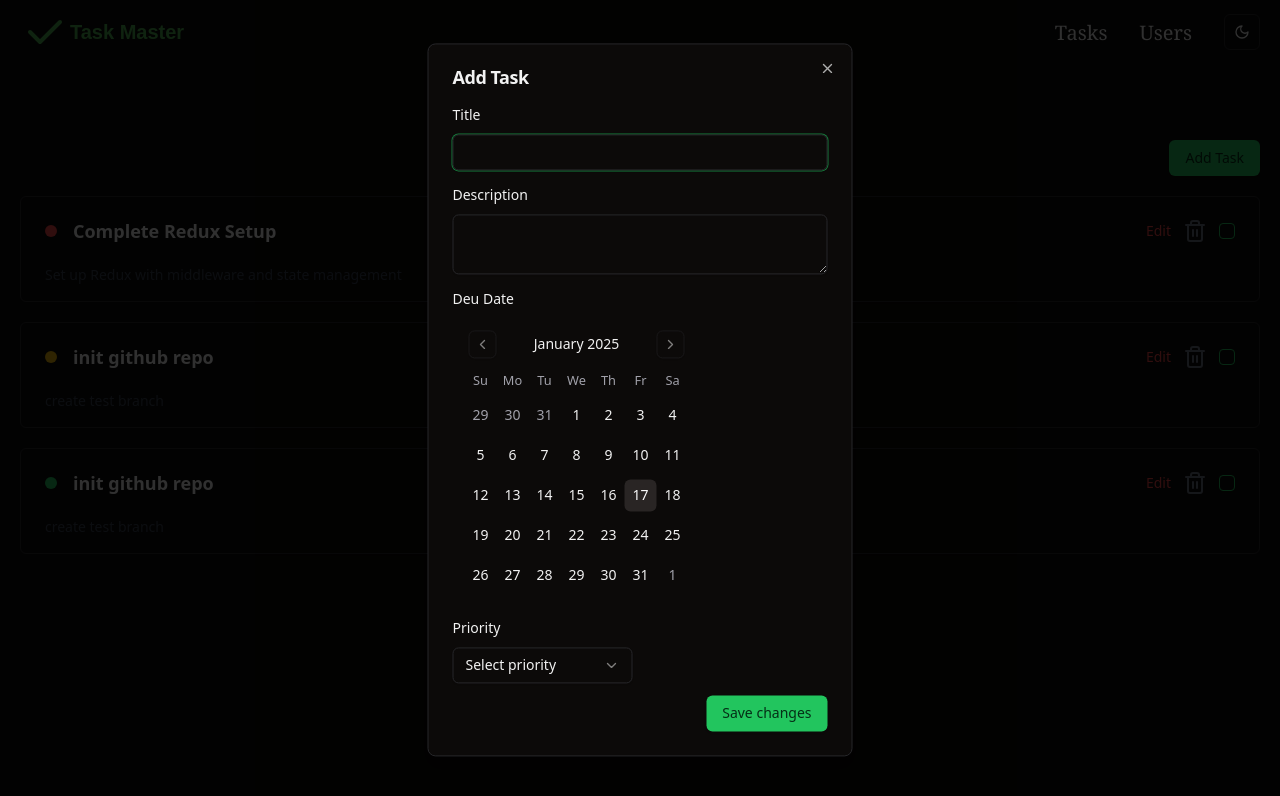
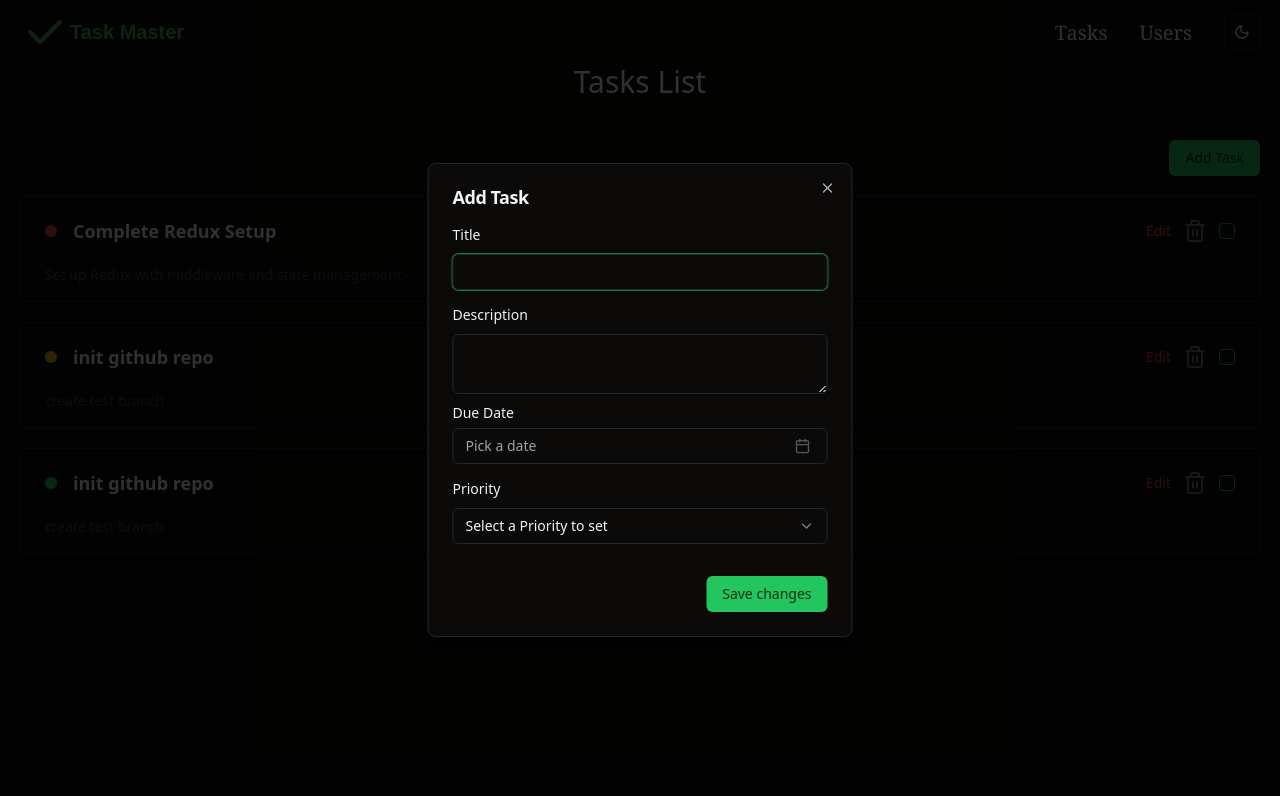
Before and after one commit to Rayhan108/explore-redux-upgraded, a React (Vite) app: page / in a window 1280 px wide. Both pictures are taken after a click on the button "Add Task". Shown: the top 796 px of the page. Built offline with nearby package versions, Linux system fonts and the light colour scheme.

Commit message:
Building the Add Task Form

```diff
--- a/package.json
+++ b/package.json
@@ -15,6 +15,7 @@
     "@radix-ui/react-dialog": "^1.1.4",
     "@radix-ui/react-dropdown-menu": "^2.1.4",
     "@radix-ui/react-label": "^2.1.1",
+    "@radix-ui/react-popover": "^1.1.4",
     "@radix-ui/react-select": "^2.1.4",
     "@radix-ui/react-slot": "^1.1.1",
     "@reduxjs/toolkit": "^2.5.0",
--- /dev/null
+++ b/src/components/ui/popover.tsx
@@ -0,0 +1,31 @@
+import * as React from "react"
+import * as PopoverPrimitive from "@radix-ui/react-popover"
+
+import { cn } from "@/lib/utils"
+
+const Popover = PopoverPrimitive.Root
+
+const PopoverTrigger = PopoverPrimitive.Trigger
+
+const PopoverAnchor = PopoverPrimitive.Anchor
+
+const PopoverContent = React.forwardRef<
+  React.ElementRef<typeof PopoverPrimitive.Content>,
+  React.ComponentPropsWithoutRef<typeof PopoverPrimitive.Content>
+>(({ className, align = "center", sideOffset = 4, ...props }, ref) => (
+  <PopoverPrimitive.Portal>
+    <PopoverPrimitive.Content
+      ref={ref}
+      align={align}
+      sideOffset={sideOffset}
+      className={cn(
+        "z-50 w-72 rounded-md border bg-popover p-4 text-popover-foreground shadow-md outline-none data-[state=open]:animate-in data-[state=closed]:animate-out data-[state=closed]:fade-out-0 data-[state=open]:fade-in-0 data-[state=closed]:zoom-out-95 data-[state=open]:zoom-in-95 data-[side=bottom]:slide-in-from-top-2 data-[side=left]:slide-in-from-right-2 data-[side=right]:slide-in-from-left-2 data-[side=top]:slide-in-from-bottom-2",
+        className
+      )}
+      {...props}
+    />
+  </PopoverPrimitive.Portal>
+))
+PopoverContent.displayName = PopoverPrimitive.Content.displayName
+
+export { Popover, PopoverTrigger, PopoverContent, PopoverAnchor }
--- a/src/module/AddTaskModal/AddTaskModal.tsx
+++ b/src/module/AddTaskModal/AddTaskModal.tsx
@@ -13,8 +13,12 @@ import {
 } from "@/components/ui/dialog"
 import { Form, FormControl, FormField, FormItem, FormLabel } from "@/components/ui/form"
 import { Input } from "@/components/ui/input";
-import { Select, SelectContent, SelectGroup, SelectItem, SelectLabel, SelectTrigger, SelectValue } from "@/components/ui/select";
+import { Popover, PopoverContent, PopoverTrigger } from "@/components/ui/popover";
+import { Select, SelectContent,  SelectItem,  SelectTrigger, SelectValue } from "@/components/ui/select";
 import { Textarea } from "@/components/ui/textarea";
+import { cn } from "@/lib/utils";
+import { format } from "date-fns";
+import { CalendarIcon } from "lucide-react";
 import { useForm } from "react-hook-form"
 
 
@@ -64,45 +68,69 @@ export function AddTaskModal() {
   />
    <FormField
           control={form.control}
-    name="Due Date"
-    render={({field}) => (
-      <FormItem>
-        <FormLabel>Deu Date</FormLabel>
+          name="dueDate"
+          render={({ field }) => (
+            <FormItem className="flex flex-col">
+              <FormLabel>Due Date</FormLabel>
+              <Popover>
+                <PopoverTrigger asChild>
                   <FormControl>
-          <Calendar {...field} />
+                    <Button
+                      variant={"outline"}
+                      className={cn(
+                        " pl-3 text-left font-normal",
+                        !field.value && "text-muted-foreground"
+                      )}
+                    >
+                      {field.value ? (
+                        format(field.value, "PPP")
+                      ) : (
+                        <span>Pick a date</span>
+                      )}
+                      <CalendarIcon className="ml-auto h-4 w-4 opacity-50" />
+                    </Button>
                   </FormControl>
+                </PopoverTrigger>
+                <PopoverContent className="w-auto p-0" align="start">
+                  <Calendar
+                    mode="single"
+                    selected={field.value}
+                    onSelect={field.onChange}
+                    // disabled={(date) =>
+                    //   date > new Date() || date < new Date("1900-01-01")
+                    // }
+                    initialFocus
+                  />
+                </PopoverContent>
+              </Popover>
 
             </FormItem>
           )}
         />
   <FormField
           control={form.control}
-    name="Priority"
-    render={({field}) => (
+          name="priority"
+          render={({ field }) => (
             <FormItem>
               <FormLabel>Priority</FormLabel>
+              <Select onValueChange={field.onChange} defaultValue={field.value}>
                 <FormControl>
-        <Select>
-      <SelectTrigger className="w-[180px]">
-        <SelectValue placeholder="Select priority" />
+                  <SelectTrigger>
+                    <SelectValue placeholder="Select a Priority to set" />
                   </SelectTrigger>
+                </FormControl>
                 <SelectContent>
-        <SelectGroup>
-          <SelectLabel>Fruits</SelectLabel>
                   <SelectItem value="high">High</SelectItem>
                   <SelectItem value="medium">Medium</SelectItem>
                   <SelectItem value="low">Low</SelectItem>
-
-        </SelectGroup>
                 </SelectContent>
               </Select>
-        </FormControl>
 
             </FormItem>
           )}
         />
         <DialogFooter>
-          <Button type="submit">Save changes</Button>
+          <Button className="mt-5" type="submit">Save changes</Button>
         </DialogFooter>
  </form>
      </Form>
```
Also changed, not shown: 1 other file (tests, documents, lock files or other folders). Lines whose indentation alone changed are shown as unchanged.
